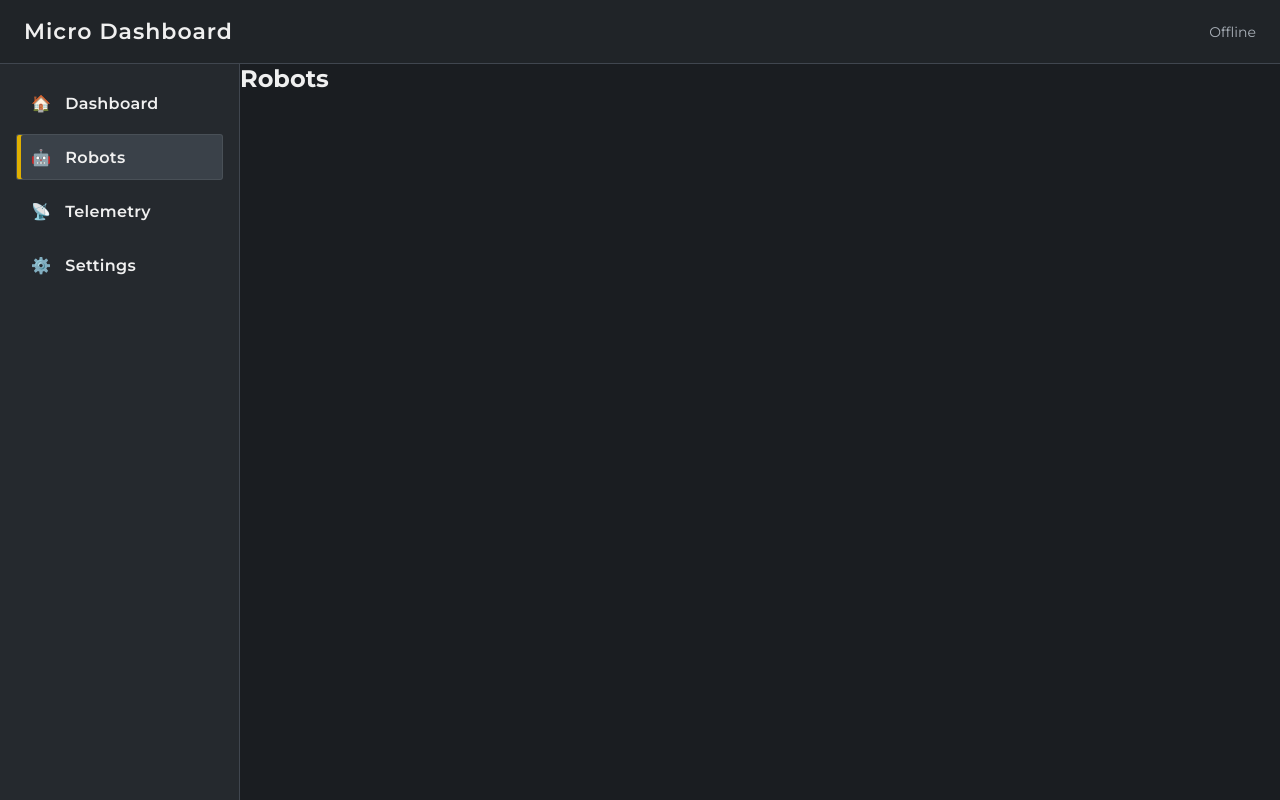
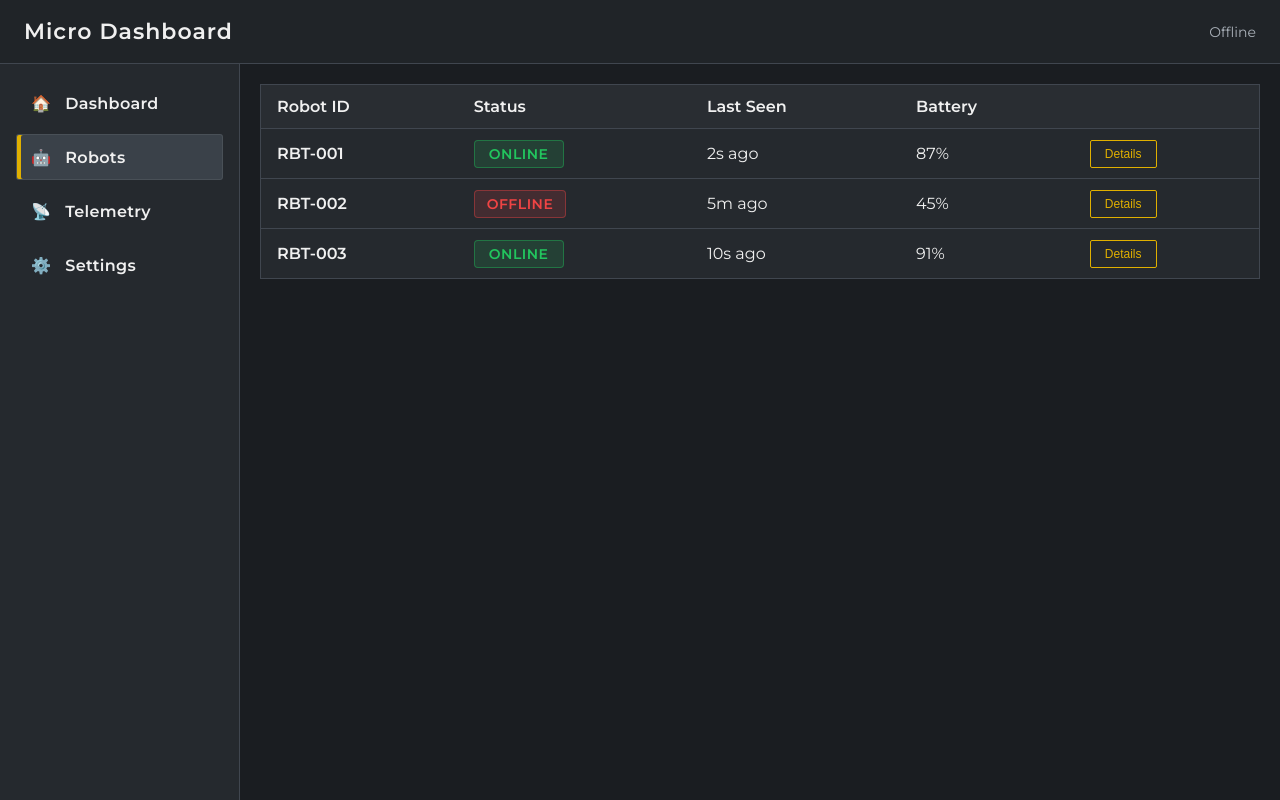
Before and after one commit to RamsiMiam/micro-frontend, a React (Vite) app: page /robots in a window 1280 px wide. Built offline with nearby package versions, Linux system fonts and the light colour scheme.

Commit message:
Added Robot page, more details mocked

```diff
--- /dev/null
+++ b/src/components/RobotDetails/RobotDetails.css
@@ -0,0 +1,62 @@
+.robot-details {
+
+    position: fixed;
+
+    right: 20px;
+
+    top: 20px;
+
+    width: 320px;
+
+    background: var(--surface);
+
+    border: 1px solid var(--border);
+
+    height: calc(100vh - 40px);
+
+    padding: 16px;
+
+    z-index: 10;
+
+}
+
+
+.robot-details-header {
+
+    display: flex;
+
+    justify-content: space-between;
+
+    align-items: center;
+
+    border-bottom: 1px solid var(--border);
+
+    padding-bottom: 12px;
+
+}
+
+
+.robot-details-header button {
+
+    background: transparent;
+
+    border: none;
+
+    color: var(--text);
+
+    font-size: 24px;
+
+    cursor: pointer;
+
+}
+
+
+.robot-details-content p {
+
+    display: flex;
+
+    justify-content: space-between;
+
+    color: var(--text-muted);
+
+}
--- /dev/null
+++ b/src/components/RobotDetails/RobotDetails.tsx
@@ -0,0 +1,61 @@
+import type { Robot } from "../../types/Robot";
+
+import "./RobotDetails.css";
+
+
+interface RobotDetailsProps {
+
+    robot: Robot;
+
+    onClose: () => void;
+
+}
+
+
+function RobotDetails({ robot, onClose }: RobotDetailsProps) {
+
+    return (
+
+        <aside className="robot-details">
+
+            <div className="robot-details-header">
+
+                <h2>
+                    {robot.id}
+                </h2>
+
+                <button onClick={onClose}>
+                    ×
+                </button>
+
+            </div>
+
+
+            <div className="robot-details-content">
+
+                <p>
+                    Status:
+                    <span>{robot.status}</span>
+                </p>
+
+
+                <p>
+                    Battery:
+                    <span>{robot.battery}%</span>
+                </p>
+
+
+                <p>
+                    Last Seen:
+                    <span>{robot.lastSeen}</span>
+                </p>
+
+            </div>
+
+        </aside>
+
+    );
+}
+
+
+export default RobotDetails;
--- /dev/null
+++ b/src/components/RobotTable/RobotTable.css
@@ -0,0 +1,104 @@
+.robot-table {
+
+    width: 100%;
+
+    border-collapse: collapse;
+
+    background: var(--surface);
+
+    border: 1px solid var(--border);
+
+    font-size: var(--font-body);
+
+}
+
+
+.robot-table thead {
+
+    background: rgba(255, 255, 255, 0.02);
+
+}
+
+
+.robot-table th {
+
+    height: 44px;
+
+    padding: 0 16px;
+
+    text-align: left;
+
+    font-weight: var(--font-weight-semibold);
+
+    color: var(--text);
+
+    border-bottom: 1px solid var(--border);
+
+}
+
+
+.robot-table td {
+
+    height: 50px;
+
+    padding: 0 16px;
+
+    color: var(--text-muted);
+
+    border-bottom: 1px solid var(--border);
+
+}
+
+
+.robot-table tbody tr {
+
+    transition: background-color 0.2s ease;
+
+}
+
+
+.robot-table tbody tr:hover {
+
+    background: rgba(255, 255, 255, 0.03);
+
+}
+
+
+.robot-table td:first-child {
+
+    color: var(--text);
+
+    font-weight: var(--font-weight-semibold);
+
+}
+
+
+
+.robot-table button {
+
+    padding: 6px 14px;
+
+    background: transparent;
+
+    color: var(--accent);
+
+    border: 1px solid var(--accent);
+
+    border-radius: 2px;
+
+    cursor: pointer;
+
+    font-size: 12px;
+
+    transition: all 0.2s ease;
+
+}
+
+
+.robot-table button:hover {
+
+    background: var(--accent);
+
+    color: #000;
+
+}
--- /dev/null
+++ b/src/components/RobotTable/RobotTable.tsx
@@ -0,0 +1,72 @@
+import StatusBadge from "../StatusBadge/StatusBadge";
+import type { Robot } from "../../types/Robot";
+
+import "./RobotTable.css";
+
+
+interface RobotTableProps {
+    robots: Robot[];
+    onDetails: (robot: Robot) => void;
+}
+
+
+function RobotTable({ robots, onDetails }: RobotTableProps) {
+
+    return (
+        <table className="robot-table">
+
+            <thead>
+                <tr>
+                    <th>Robot ID</th>
+                    <th>Status</th>
+                    <th>Last Seen</th>
+                    <th>Battery</th>
+                    <th></th>
+                </tr>
+            </thead>
+
+
+            <tbody>
+
+                {
+                    robots.map(robot => (
+
+                        <tr key={robot.id}>
+
+                            <td>
+                                {robot.id}
+                            </td>
+
+                            <td>
+                                <StatusBadge status={robot.status}/>
+                            </td>
+
+                            <td>
+                                {robot.lastSeen}
+                            </td>
+
+                            <td>
+                                {robot.battery}%
+                            </td>
+
+                            <td>
+                                <button
+                                    onClick={() => onDetails(robot)}
+                                >
+                                    Details
+                                </button>
+                            </td>
+
+                        </tr>
+
+                    ))
+                }
+
+            </tbody>
+
+        </table>
+    );
+}
+
+
+export default RobotTable;
--- /dev/null
+++ b/src/pages/Robots/Robots.css
@@ -0,0 +1,17 @@
+.robots-page {
+
+    flex: 1;
+
+    padding: 20px;
+
+    gap: 20px;
+
+    align-items: start;
+    align-content: start;
+}
+
+.robots-content {
+
+    width: 100%;
+
+}
--- a/src/pages/Robots/Robots.tsx
+++ b/src/pages/Robots/Robots.tsx
@@ -1,9 +1,62 @@
+import RobotTable from "../../components/RobotTable/RobotTable";
+import type { Robot } from "../../types/Robot";
+import RobotDetails from "../../components/RobotDetails/RobotDetails";
+import { useState } from "react";
+
+import "./Robots.css";
+
+const robots: Robot[] = [
+    {
+        id: "RBT-001",
+        status: "online",
+        lastSeen: "2s ago",
+        battery: 87
+    },
+    {
+        id: "RBT-002",
+        status: "offline",
+        lastSeen: "5m ago",
+        battery: 45
+    },
+    {
+        id: "RBT-003",
+        status: "online",
+        lastSeen: "10s ago",
+        battery: 91
+    }
+];
+
+
 function Robots() {
+
+    const [selectedRobot, setSelectedRobot] = useState<Robot | null>(null);
+
+
     return (
-        <div>
-            <h2>Robots</h2>
-        </div>
+
+        <main className="robots-page">
+
+            <RobotTable
+                robots={robots}
+                onDetails={setSelectedRobot}
+            />
+
+
+            {
+                selectedRobot && (
+
+                    <RobotDetails
+                        robot={selectedRobot}
+                        onClose={() => setSelectedRobot(null)}
+                    />
+
+                )
+            }
+
+        </main>
+
     );
 }
 
+
 export default Robots;
--- /dev/null
+++ b/src/types/Robot.ts
@@ -0,0 +1,12 @@
+export type RobotStatus =
+    | "online"
+    | "offline"
+    | "warning";
+
+
+export interface Robot {
+    id: string;
+    status: RobotStatus;
+    lastSeen: string;
+    battery: number;
+}
```
